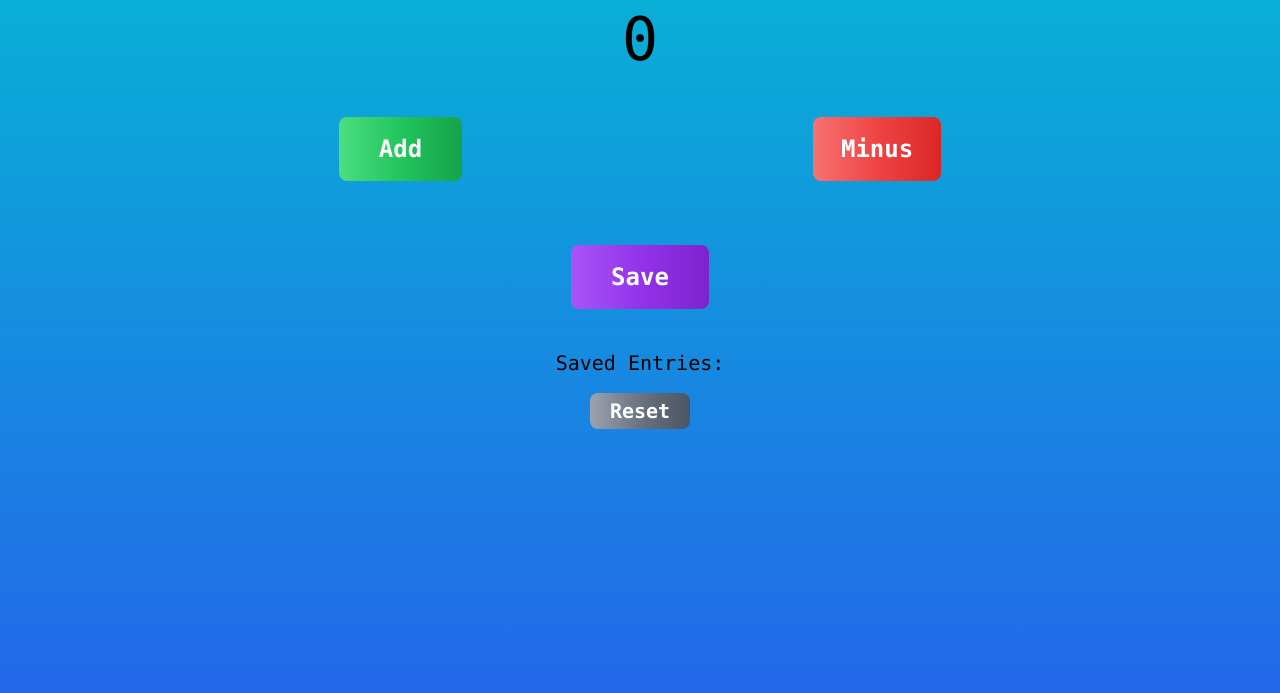
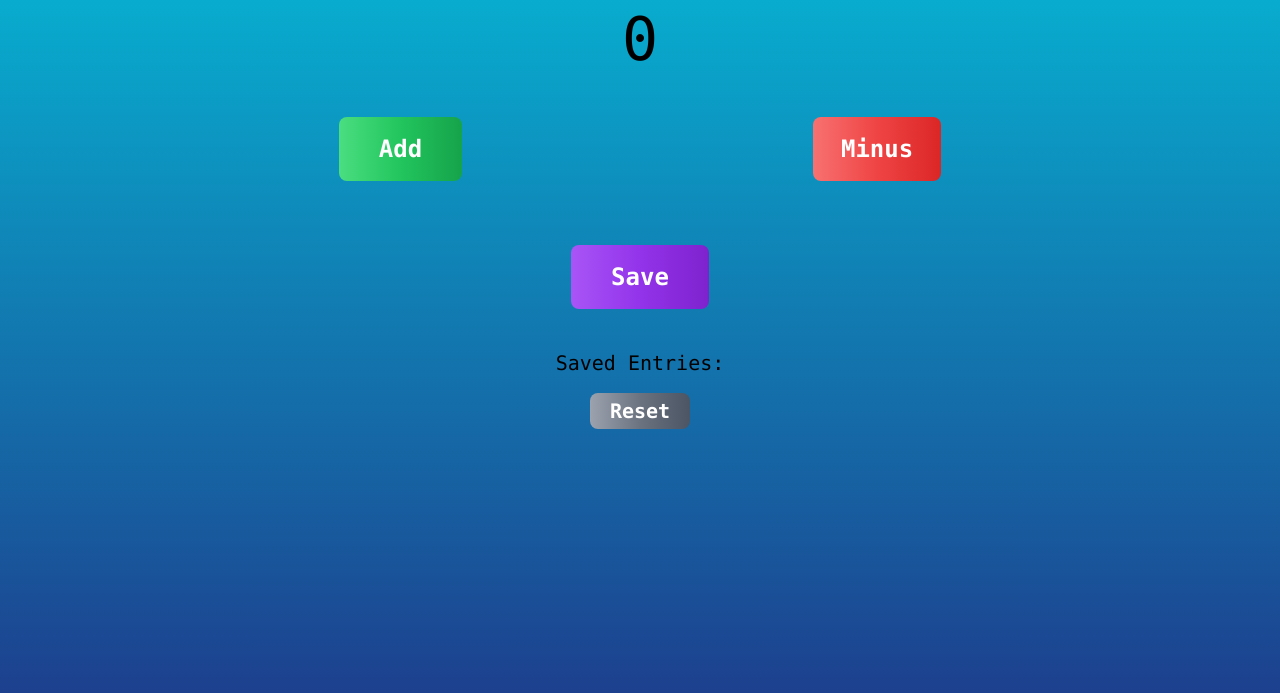
Before and after one commit to Michaelplant2/People-Counter-App, a website: page src/index.html in a window 1280 px wide. Shown: the part 67-760 px from the top of the page. Drawn offline with Linux system fonts and the light colour scheme.

Commit message:
changed background color

```diff
--- a/src/index.html
+++ b/src/index.html
@@ -9,7 +9,7 @@
   </head>
 
   <body
-    class="h-screen font-mono bg-gradient-to-b from-cyan-500 to-blue-600"
+    class="h-screen font-mono bg-gradient-to-b from-cyan-500 to-blue-900"
   >
     <div class="flex flex-col items-center gap-3 py-6">
       <h1 class="text-4xl font-black uppercase">People Counted:</h1>
```
Also changed, not shown: dist/output.css, img/Disney-rides.jpg (deleted), img/transportaion.png (deleted).
